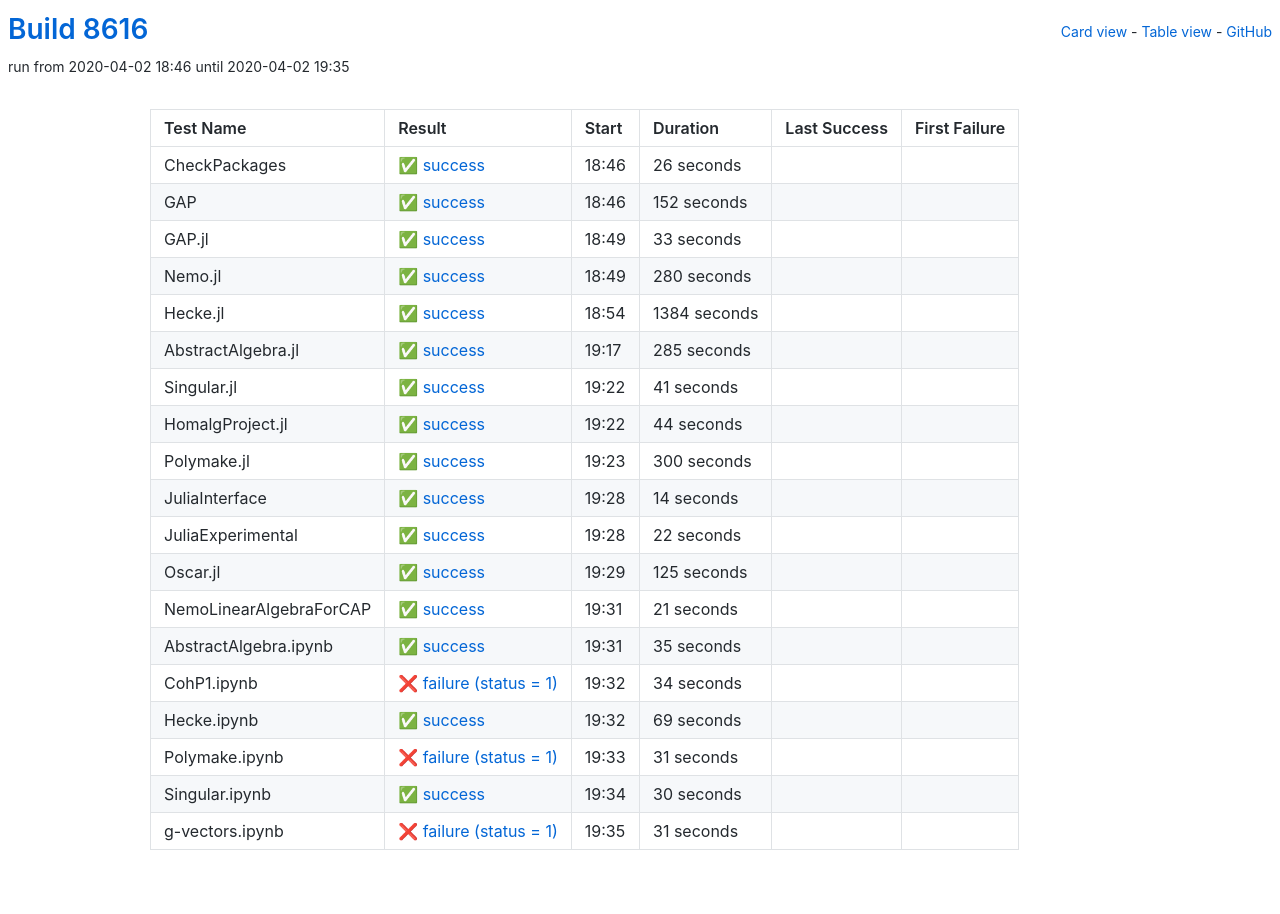
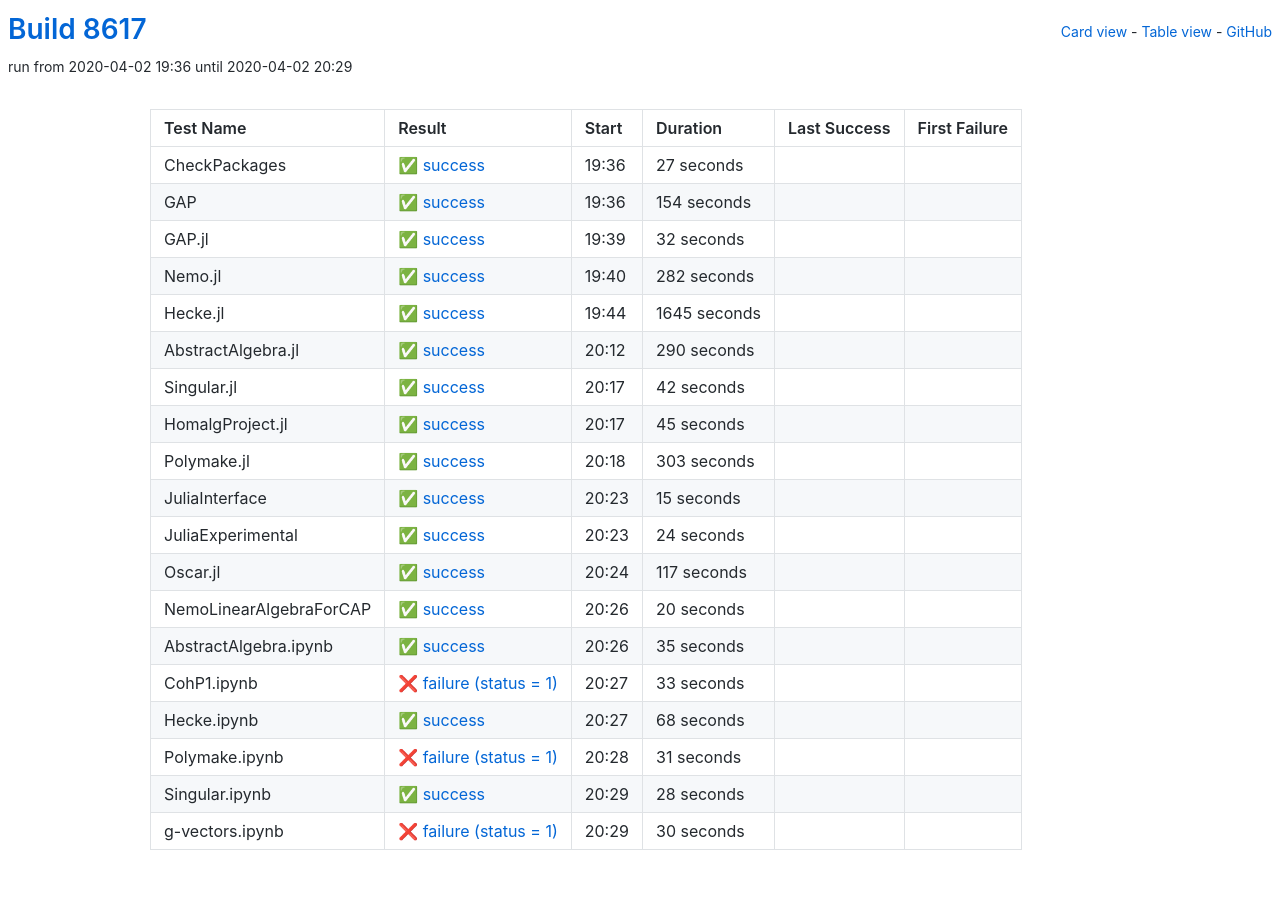
Before and after one commit to oscar-system/oscar-ci-status, a Jekyll site: the page built from table.html, in a window 1280 px wide. Built offline with Jekyll 4.4.1, drawn with Linux system fonts in a browser that asks for light colours.

Commit message:
Build 8617

```diff
--- a/_data/ci.yml
+++ b/_data/ci.yml
@@ -1,148 +1,148 @@
-build: 8616
-build_url: https://oscarci.mathematik.uni-kl.de/job/oscar/8616/
+build: 8617
+build_url: https://oscarci.mathematik.uni-kl.de/job/oscar/8617/
 job: oscar
 tests:
-- duration: 26
+- duration: 27
   exitcode: 0
   first_failure: false
   first_failure_url: null
   last_success: false
   last_success_url: null
-  log: https://oscarci.mathematik.uni-kl.de/job/oscar/8616/artifact/logs/build-8616/CheckPackages.log
+  log: https://oscarci.mathematik.uni-kl.de/job/oscar/8617/artifact/logs/build-8617/CheckPackages.log
   name: CheckPackages
-  start: 2020-04-02 18:46
+  start: 2020-04-02 19:36
   status: success
   success: true
-- duration: 152
+- duration: 154
   exitcode: 0
   first_failure: false
   first_failure_url: null
   last_success: false
   last_success_url: null
-  log: https://oscarci.mathematik.uni-kl.de/job/oscar/8616/artifact/logs/build-8616/GAP.log
+  log: https://oscarci.mathematik.uni-kl.de/job/oscar/8617/artifact/logs/build-8617/GAP.log
   name: GAP
-  start: 2020-04-02 18:46
+  start: 2020-04-02 19:36
   status: success
   success: true
-- duration: 33
+- duration: 32
   exitcode: 0
   first_failure: false
   first_failure_url: null
   last_success: false
   last_success_url: null
-  log: https://oscarci.mathematik.uni-kl.de/job/oscar/8616/artifact/logs/build-8616/GAP.jl.log
+  log: https://oscarci.mathematik.uni-kl.de/job/oscar/8617/artifact/logs/build-8617/GAP.jl.log
   name: GAP.jl
-  start: 2020-04-02 18:49
+  start: 2020-04-02 19:39
   status: success
   success: true
-- duration: 280
+- duration: 282
   exitcode: 0
   first_failure: false
   first_failure_url: null
   last_success: false
   last_success_url: null
-  log: https://oscarci.mathematik.uni-kl.de/job/oscar/8616/artifact/logs/build-8616/Nemo.jl.log
+  log: https://oscarci.mathematik.uni-kl.de/job/oscar/8617/artifact/logs/build-8617/Nemo.jl.log
   name: Nemo.jl
-  start: 2020-04-02 18:49
+  start: 2020-04-02 19:40
   status: success
   success: true
-- duration: 1384
+- duration: 1645
   exitcode: 0
   first_failure: false
   first_failure_url: null
   last_success: false
   last_success_url: null
-  log: https://oscarci.mathematik.uni-kl.de/job/oscar/8616/artifact/logs/build-8616/Hecke.jl.log
+  log: https://oscarci.mathematik.uni-kl.de/job/oscar/8617/artifact/logs/build-8617/Hecke.jl.log
   name: Hecke.jl
-  start: 2020-04-02 18:54
+  start: 2020-04-02 19:44
   status: success
   success: true
-- duration: 285
+- duration: 290
   exitcode: 0
   first_failure: false
   first_failure_url: null
   last_success: false
   last_success_url: null
-  log: https://oscarci.mathematik.uni-kl.de/job/oscar/8616/artifact/logs/build-8616/AbstractAlgebra.jl.log
+  log: https://oscarci.mathematik.uni-kl.de/job/oscar/8617/artifact/logs/build-8617/AbstractAlgebra.jl.log
   name: AbstractAlgebra.jl
-  start: 2020-04-02 19:17
+  start: 2020-04-02 20:12
   status: success
   success: true
-- duration: 41
+- duration: 42
   exitcode: 0
   first_failure: false
   first_failure_url: null
   last_success: false
   last_success_url: null
-  log: https://oscarci.mathematik.uni-kl.de/job/oscar/8616/artifact/logs/build-8616/Singular.jl.log
+  log: https://oscarci.mathematik.uni-kl.de/job/oscar/8617/artifact/logs/build-8617/Singular.jl.log
   name: Singular.jl
-  start: 2020-04-02 19:22
+  start: 2020-04-02 20:17
   status: success
   success: true
-- duration: 44
+- duration: 45
   exitcode: 0
   first_failure: false
   first_failure_url: null
   last_success: false
   last_success_url: null
-  log: https://oscarci.mathematik.uni-kl.de/job/oscar/8616/artifact/logs/build-8616/HomalgProject.jl.log
+  log: https://oscarci.mathematik.uni-kl.de/job/oscar/8617/artifact/logs/build-8617/HomalgProject.jl.log
   name: HomalgProject.jl
-  start: 2020-04-02 19:22
+  start: 2020-04-02 20:17
   status: success
   success: true
-- duration: 300
+- duration: 303
   exitcode: 0
   first_failure: false
   first_failure_url: null
   last_success: false
   last_success_url: null
-  log: https://oscarci.mathematik.uni-kl.de/job/oscar/8616/artifact/logs/build-8616/Polymake.jl.log
+  log: https://oscarci.mathematik.uni-kl.de/job/oscar/8617/artifact/logs/build-8617/Polymake.jl.log
   name: Polymake.jl
-  start: 2020-04-02 19:23
+  start: 2020-04-02 20:18
   status: success
   success: true
-- duration: 14
+- duration: 15
   exitcode: 0
   first_failure: false
   first_failure_url: null
   last_success: false
   last_success_url: null
-  log: https://oscarci.mathematik.uni-kl.de/job/oscar/8616/artifact/logs/build-8616/JuliaInterface.log
+  log: https://oscarci.mathematik.uni-kl.de/job/oscar/8617/artifact/logs/build-8617/JuliaInterface.log
   name: JuliaInterface
-  start: 2020-04-02 19:28
+  start: 2020-04-02 20:23
   status: success
   success: true
-- duration: 22
+- duration: 24
   exitcode: 0
   first_failure: false
   first_failure_url: null
   last_success: false
   last_success_url: null
-  log: https://oscarci.mathematik.uni-kl.de/job/oscar/8616/artifact/logs/build-8616/JuliaExperimental.log
+  log: https://oscarci.mathematik.uni-kl.de/job/oscar/8617/artifact/logs/build-8617/JuliaExperimental.log
   name: JuliaExperimental
-  start: 2020-04-02 19:28
+  start: 2020-04-02 20:23
   status: success
   success: true
-- duration: 125
+- duration: 117
   exitcode: 0
   first_failure: false
   first_failure_url: null
   last_success: false
   last_success_url: null
-  log: https://oscarci.mathematik.uni-kl.de/job/oscar/8616/artifact/logs/build-8616/Oscar.jl.log
+  log: https://oscarci.mathematik.uni-kl.de/job/oscar/8617/artifact/logs/build-8617/Oscar.jl.log
   name: Oscar.jl
-  start: 2020-04-02 19:29
+  start: 2020-04-02 20:24
   status: success
   success: true
-- duration: 21
+- duration: 20
   exitcode: 0
   first_failure: false
   first_failure_url: null
   last_success: false
   last_success_url: null
-  log: https://oscarci.mathematik.uni-kl.de/job/oscar/8616/artifact/logs/build-8616/NemoLinearAlgebraForCAP.log
+  log: https://oscarci.mathematik.uni-kl.de/job/oscar/8617/artifact/logs/build-8617/NemoLinearAlgebraForCAP.log
   name: NemoLinearAlgebraForCAP
-  start: 2020-04-02 19:31
+  start: 2020-04-02 20:26
   status: success
   success: true
 - duration: 35
@@ -151,31 +151,31 @@
   first_failure_url: null
   last_success: false
   last_success_url: null
-  log: https://oscarci.mathematik.uni-kl.de/job/oscar/8616/artifact/logs/build-8616/AbstractAlgebra.ipynb.log
+  log: https://oscarci.mathematik.uni-kl.de/job/oscar/8617/artifact/logs/build-8617/AbstractAlgebra.ipynb.log
   name: AbstractAlgebra.ipynb
-  start: 2020-04-02 19:31
+  start: 2020-04-02 20:26
   status: success
   success: true
-- duration: 34
+- duration: 33
   exitcode: 1
   first_failure: false
   first_failure_url: null
   last_success: false
   last_success_url: null
-  log: https://oscarci.mathematik.uni-kl.de/job/oscar/8616/artifact/logs/build-8616/CohP1.ipynb.log
+  log: https://oscarci.mathematik.uni-kl.de/job/oscar/8617/artifact/logs/build-8617/CohP1.ipynb.log
   name: CohP1.ipynb
-  start: 2020-04-02 19:32
+  start: 2020-04-02 20:27
   status: failure
   success: false
-- duration: 69
+- duration: 68
   exitcode: 0
   first_failure: false
   first_failure_url: null
   last_success: false
   last_success_url: null
-  log: https://oscarci.mathematik.uni-kl.de/job/oscar/8616/artifact/logs/build-8616/Hecke.ipynb.log
+  log: https://oscarci.mathematik.uni-kl.de/job/oscar/8617/artifact/logs/build-8617/Hecke.ipynb.log
   name: Hecke.ipynb
-  start: 2020-04-02 19:32
+  start: 2020-04-02 20:27
   status: success
   success: true
 - duration: 31
@@ -184,30 +184,30 @@
   first_failure_url: null
   last_success: false
   last_success_url: null
-  log: https://oscarci.mathematik.uni-kl.de/job/oscar/8616/artifact/logs/build-8616/Polymake.ipynb.log
+  log: https://oscarci.mathematik.uni-kl.de/job/oscar/8617/artifact/logs/build-8617/Polymake.ipynb.log
   name: Polymake.ipynb
-  start: 2020-04-02 19:33
+  start: 2020-04-02 20:28
   status: failure
   success: false
-- duration: 30
+- duration: 28
   exitcode: 0
   first_failure: false
   first_failure_url: null
   last_success: false
   last_success_url: null
-  log: https://oscarci.mathematik.uni-kl.de/job/oscar/8616/artifact/logs/build-8616/Singular.ipynb.log
+  log: https://oscarci.mathematik.uni-kl.de/job/oscar/8617/artifact/logs/build-8617/Singular.ipynb.log
   name: Singular.ipynb
-  start: 2020-04-02 19:34
+  start: 2020-04-02 20:29
   status: success
   success: true
-- duration: 31
+- duration: 30
   exitcode: 1
   first_failure: false
   first_failure_url: null
   last_success: false
   last_success_url: null
-  log: https://oscarci.mathematik.uni-kl.de/job/oscar/8616/artifact/logs/build-8616/g-vectors.ipynb.log
+  log: https://oscarci.mathematik.uni-kl.de/job/oscar/8617/artifact/logs/build-8617/g-vectors.ipynb.log
   name: g-vectors.ipynb
-  start: 2020-04-02 19:35
+  start: 2020-04-02 20:29
   status: failure
   success: false
```
Also changed, not shown: README.md.
